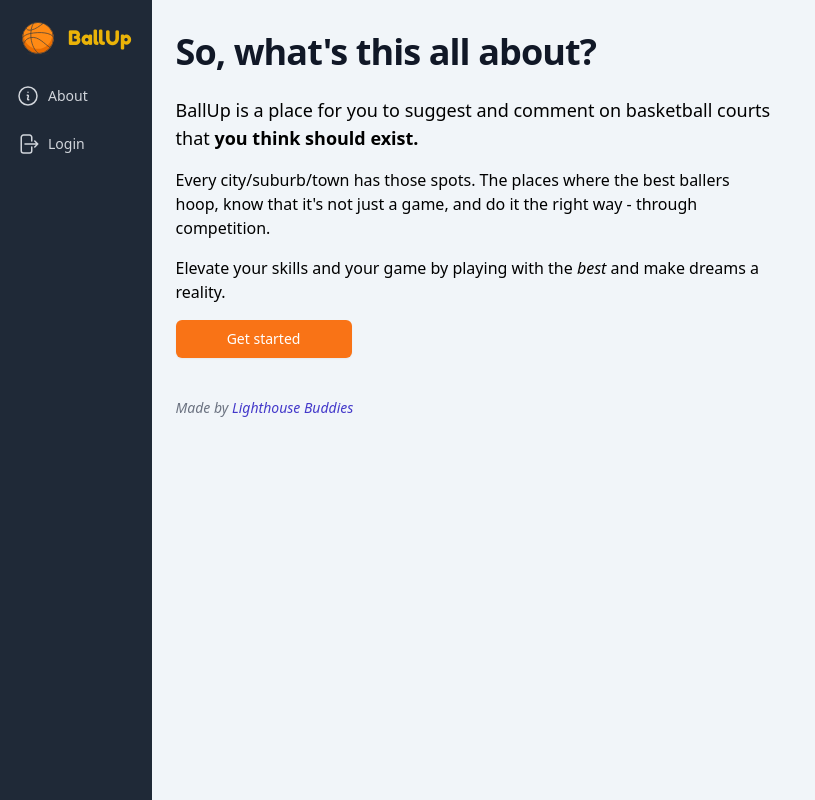
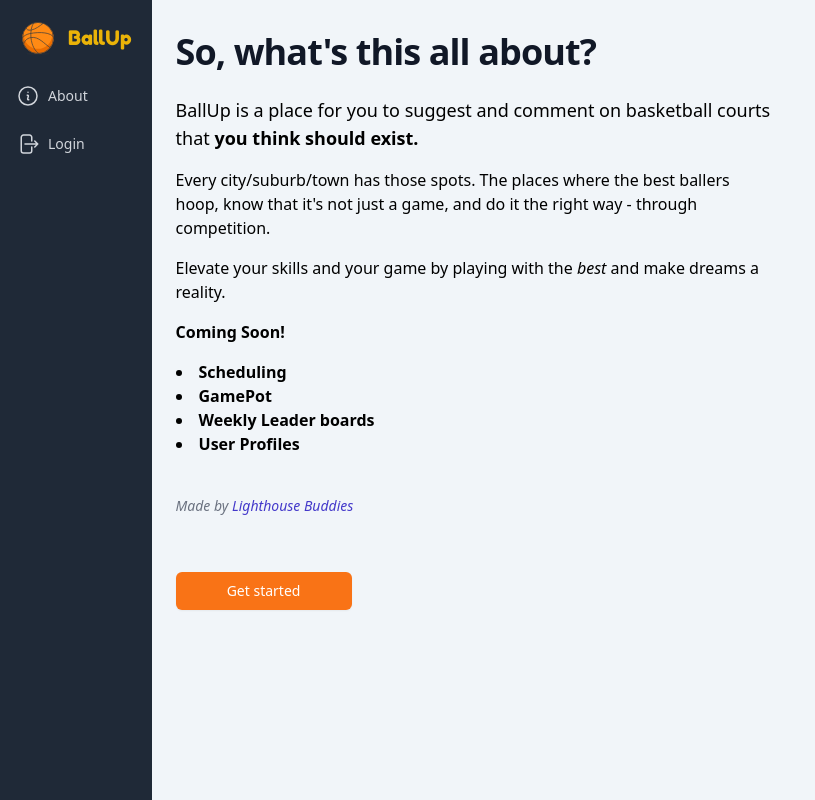
Before and after one commit to lighthouse-buddies/BallUP-deployment, a Next.js app: page /about in a window 1280 px wide. Shown: the whole page, without its empty margins (0-815 px from the left). Built offline with nearby package versions, Linux system fonts and the light colour scheme; no server answers.

Commit message:
css changes and list added to about page

```diff
--- a/pages/about.js
+++ b/pages/about.js
@@ -33,15 +33,35 @@ export default function About() {
                 <span className="italic"> best </span>and make dreams a reality.
               </p>
 
+              <span className="font-bold">Coming Soon!</span>
+              <ul className="list-disc list-inside">
+                <li className="font-bold">
+                  Scheduling
+                </li>
+                <li className="font-bold">
+                  GamePot
+                </li>
+                <li className="font-bold">
+                  Weekly Leader boards
+                </li>
+                <li className="font-bold">
+                  User Profiles
+                </li>
+              </ul>
+
+              <p className="text-gray-500 mt-6 italic text-sm">
+                Made by <a className="text-indigo-700 hover:text-indigo-900" href="https://github.com/lighthouse-buddies/BallUP" target="_blank" >Lighthouse Buddies</a>
+              </p>
+
+              <br></br>
+
+
               <Link
                 href="/-79.4005188,43.6622882,11"
                 className="inline-flex lg:w-44 items-center justify-center rounded-md border border-transparent bg-orange-500 py-2 text-sm font-medium text-white shadow-sm hover:bg-orange-600 focus:outline-none focus:ring-2 focus:ring-orange-500 focus:ring-offset-2"
               >
                 <p className="text-align-center">Get started</p>
               </Link>
-              <p className="text-gray-500 mt-6 italic text-sm">
-                Made by <a className="text-indigo-700 hover:text-indigo-900" href="https://github.com/lighthouse-buddies/BallUP" target="_blank" rel="noreferrer">Lighthouse Buddies</a>
-              </p>
             </div>
           </div>
         } />
```
